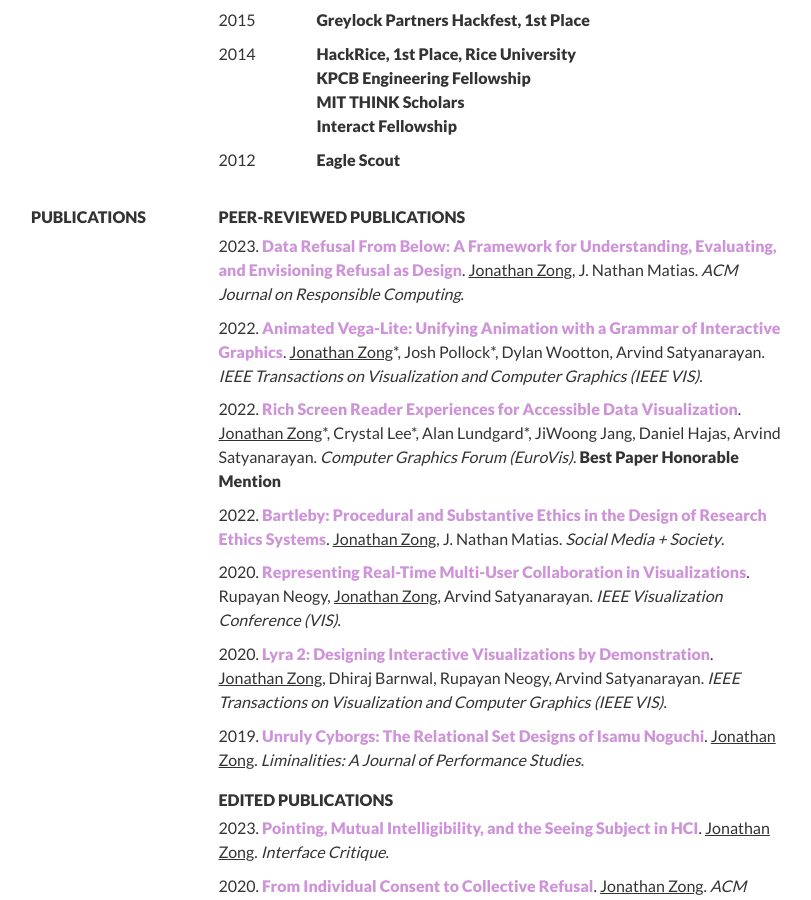
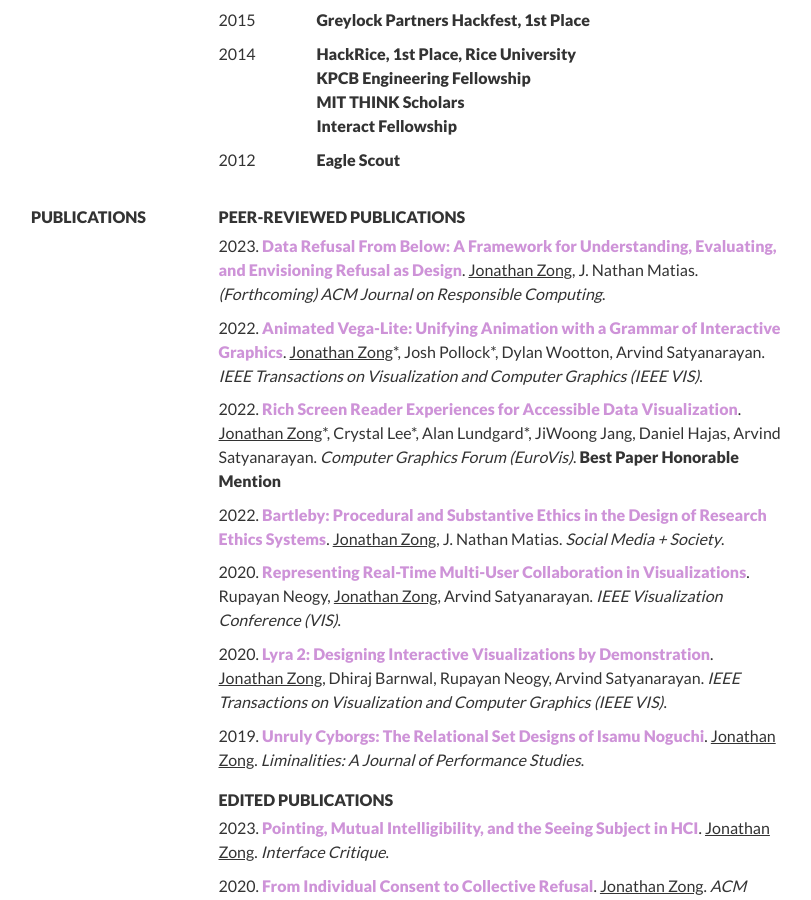
Before and after one commit to jonathanzong/jonathanzong.com, a Jekyll site: the page built from cv.html, in a window 1280 px wide and 900 px high, scrolled down 1892 px. Shown: the whole window, without its empty margins (234-1045 px from the left). Built offline with Jekyll 4.4.1, drawn with Linux system fonts in a browser that asks for light colours; nearby versions of some CDN libraries.

Commit message:
forthcoming

```diff
--- a/_data/cv/publications.json
+++ b/_data/cv/publications.json
@@ -5,7 +5,7 @@
       "title": "Data Refusal From Below: A Framework for Understanding, Evaluating, and Envisioning Refusal as Design",
       "url": "/assets/papers/refusal-jrc-2023.pdf",
       "authors": "Jonathan Zong, J. Nathan Matias",
-      "venue": "ACM Journal on Responsible Computing",
+      "venue": "(Forthcoming) ACM Journal on Responsible Computing",
       "tag": "refusal"
     },
     {
```
